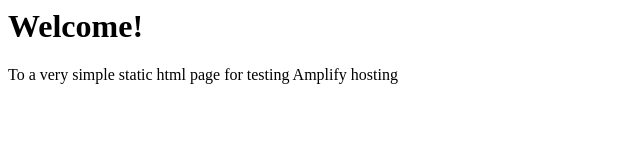
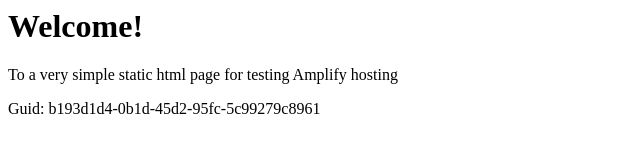
Before and after one commit to aws-aemilia-lhr/Github-PR-Commit-Integration-Test-DoNotTouch-Gith-P5X5MO5I-v1-prod-eu-west-2, a website: page src/index.html in a window 1280 px wide. Shown: the whole page, without its empty margins (0-640 px from the left). Drawn offline with Linux system fonts and the light colour scheme.

Commit message:
commit from integ tests

```diff
--- a/src/index.html
+++ b/src/index.html
@@ -1,3 +1,5 @@
+
+
 <html lang="en">
 
 <head>
@@ -10,6 +12,6 @@
 <body>
     <h1>Welcome!</h1>
     <p>To a very simple static html page for testing Amplify hosting</p>
-</body>
+    <p>Guid: b193d1d4-0b1d-45d2-95fc-5c99279c8961</p></body>
 
 </html>
```
